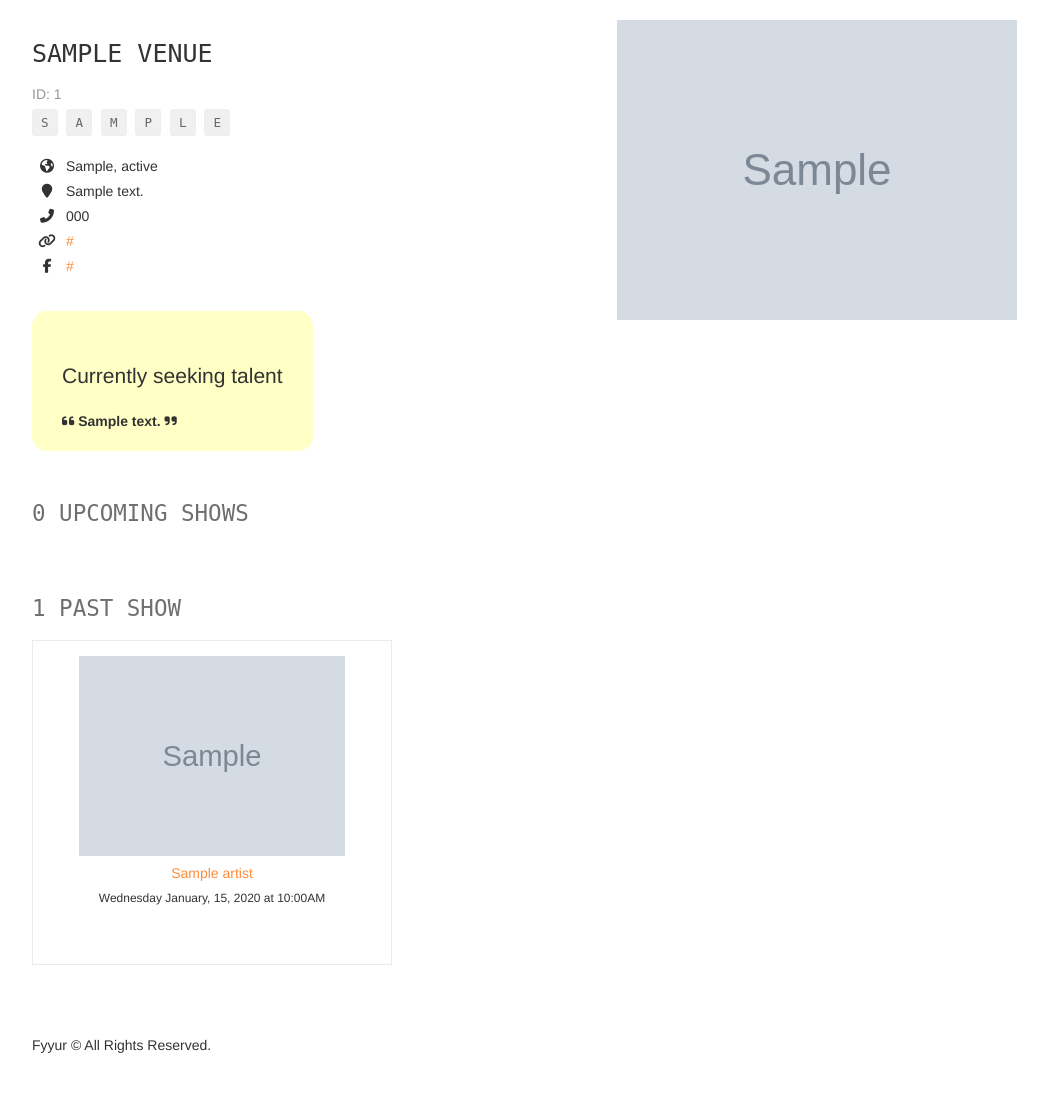
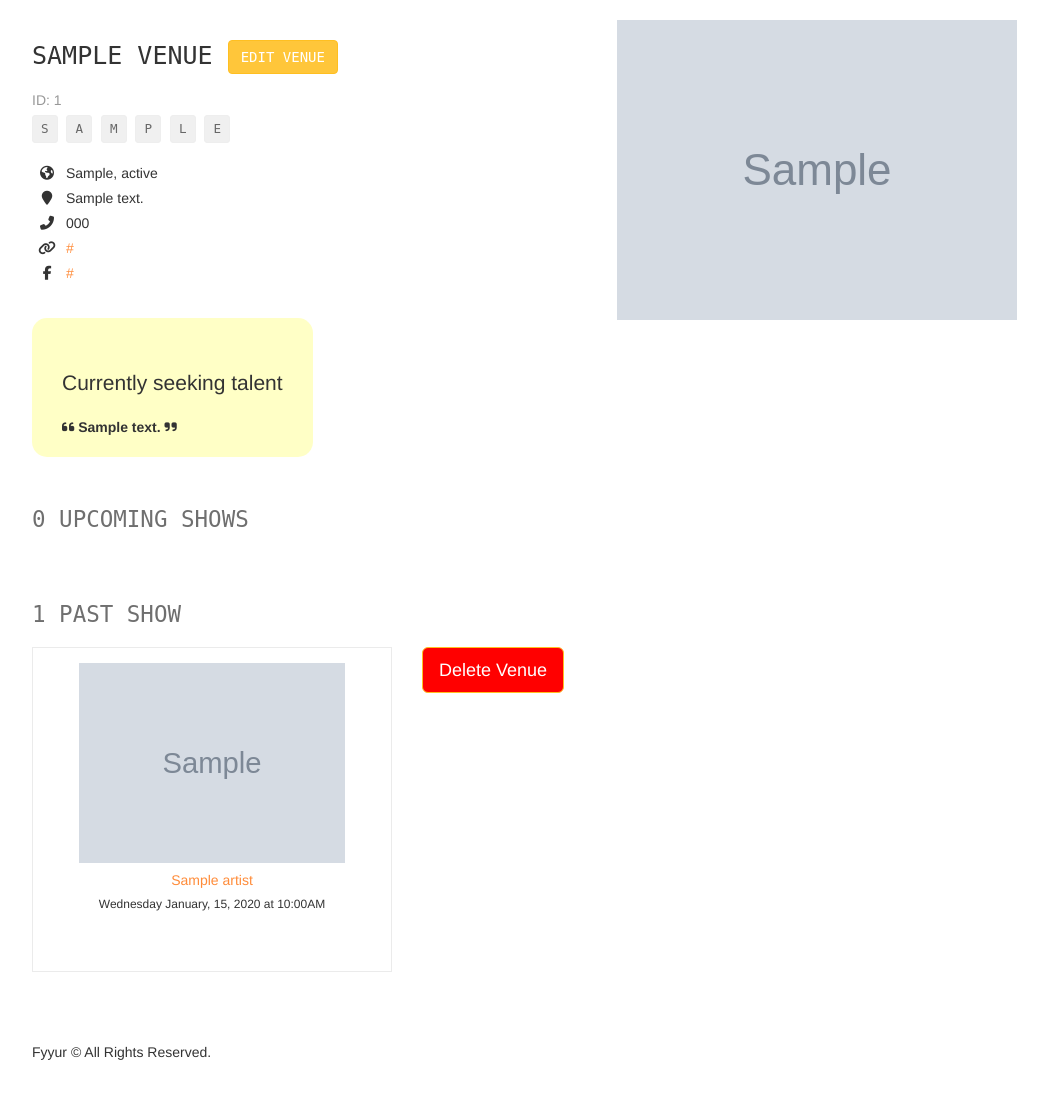
Before and after one commit to Haddadmj/Fyyur, a Flask app: page /venues/1 in a window 1280 px wide. Shown: the part 60-1157 px from the top of the page, without its empty margins (38-1086 px from the left). Before the commit the page ends 1113 px from the top, so only its background shows below. Run offline with Flask 2, Linux system fonts and the light colour scheme; tables that the repository leaves empty hold one stand-in row (values such as "Sample post"); grey boxes marked "Sample" are stand-in pictures; some libraries are stand-ins or nearby versions.

Commit message:
Edit & Delete Button Added And Configured

```diff
--- a/app.py
+++ b/app.py
@@ -312,12 +312,19 @@ def create_venue_submission():
 
 @app.route('/venues/<venue_id>', methods=['DELETE'])
 def delete_venue(venue_id):
-    # TODO: Complete this endpoint for taking a venue_id, and using
-    # SQLAlchemy ORM to delete a record. Handle cases where the session commit could fail.
+    venue = Venue.query.get(venue_id)
 
-    # BONUS CHALLENGE: Implement a button to delete a Venue on a Venue Page, have it so that
-    # clicking that button delete it from the db then redirect the user to the homepage
-    return None
+    try:
+        db.session.delete(venue)
+        db.session.commit()
+    except:
+        flash('An error occurred. Venue ' +
+              venue.name + ' could not be deleted.')
+        db.session.rollback()
+    finally:
+        db.session.close()
+    flash('Venue ' + venue.name + ' was successfully deleted!')
+    return redirect(url_for('index'))
 
 #  Artists
 #  ----------------------------------------------------------------
--- a/templates/layouts/main.html
+++ b/templates/layouts/main.html
@@ -117,6 +117,20 @@
   <script>window.jQuery || document.write('<script type="text/javascript" src="/static/js/libs/jquery-1.11.1.min.js"><\/script>')</script>
   <script type="text/javascript" src="/static/js/libs/bootstrap-3.1.1.min.js" defer></script>
   <script type="text/javascript" src="/static/js/plugins.js" defer></script>
+  <script>
+  const deleteBtn = document.getElementById('delete-btn')
+  if(deleteBtn){
+    deleteBtn.onclick = function(e){
+    const venueID = e.target.dataset['id'];
+    fetch('/venues/' + venueID,{
+      method:'DELETE'
+    })
+    .then(function(){
+      window.location="/";
+    })
+    }
+  }
+  </script>
 
 </body>
 </html>
--- a/templates/pages/show_artist.html
+++ b/templates/pages/show_artist.html
@@ -5,6 +5,7 @@
 	<div class="col-sm-6">
 		<h1 class="monospace">
 			{{ artist.name }}
+			<a href="/artists/{{ artist.id }}/edit" class="btn btn-primary"> Edit Artist </a>
 		</h1>
 		<p class="subtitle">
 			ID: {{ artist.id }}
--- a/templates/pages/show_venue.html
+++ b/templates/pages/show_venue.html
@@ -5,6 +5,7 @@
 	<div class="col-sm-6">
 		<h1 class="monospace">
 			{{ venue.name }}
+			<a href="/venues/{{ venue.id }}/edit" class="btn btn-primary"> Edit Venue </a>
 		</h1>
 		<p class="subtitle">
 			ID: {{ venue.id }}
@@ -72,6 +73,9 @@
 			</div>
 		</div>
 		{% endfor %}
+		<div class="col-sm-4">
+			<button id="delete-btn"  data-id='{{ venue.id }}' class="btn btn-primary btn-lg" style="background:red" name="Delete Venue">Delete Venue</button>
+		</div>
 	</div>
 </section>
 
```
